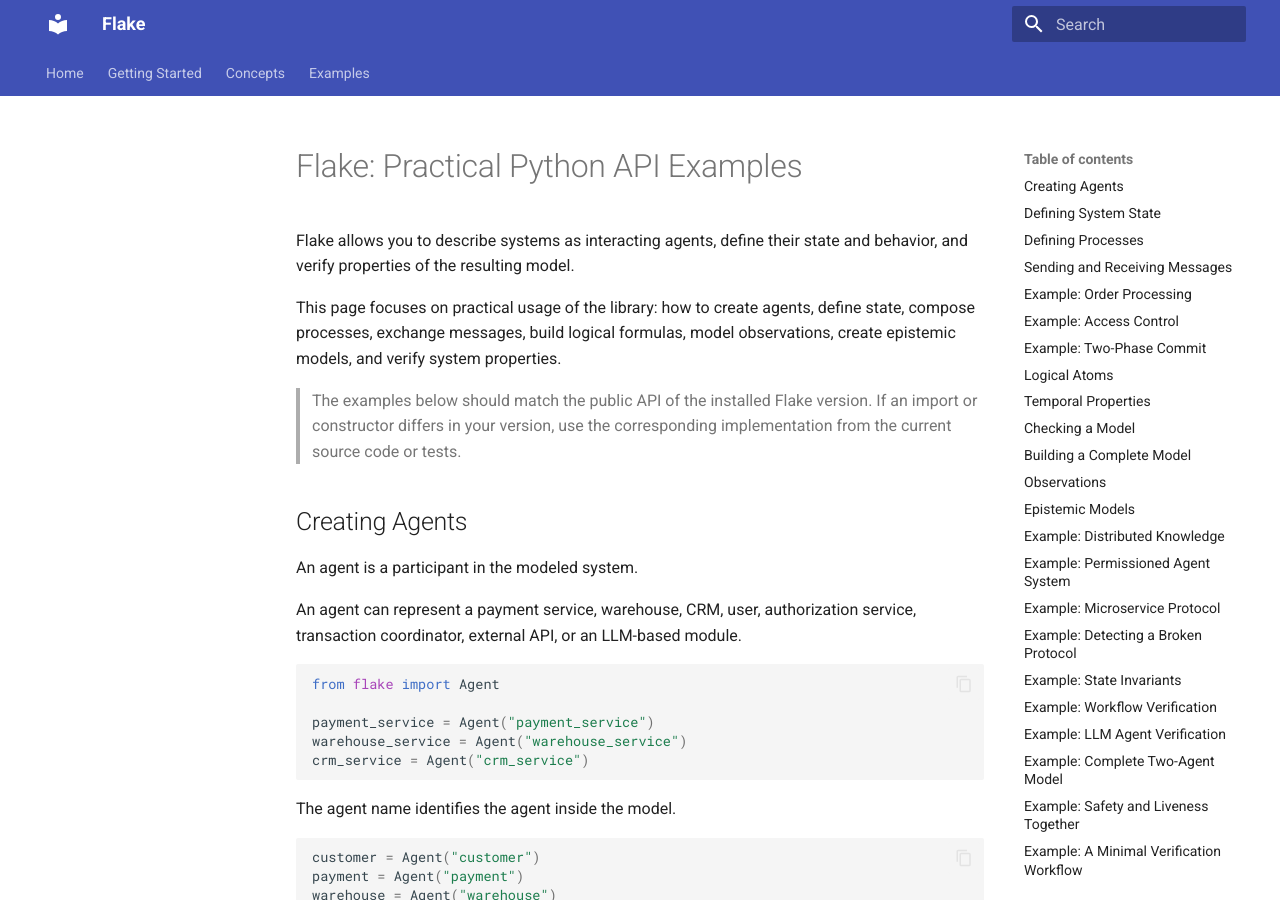
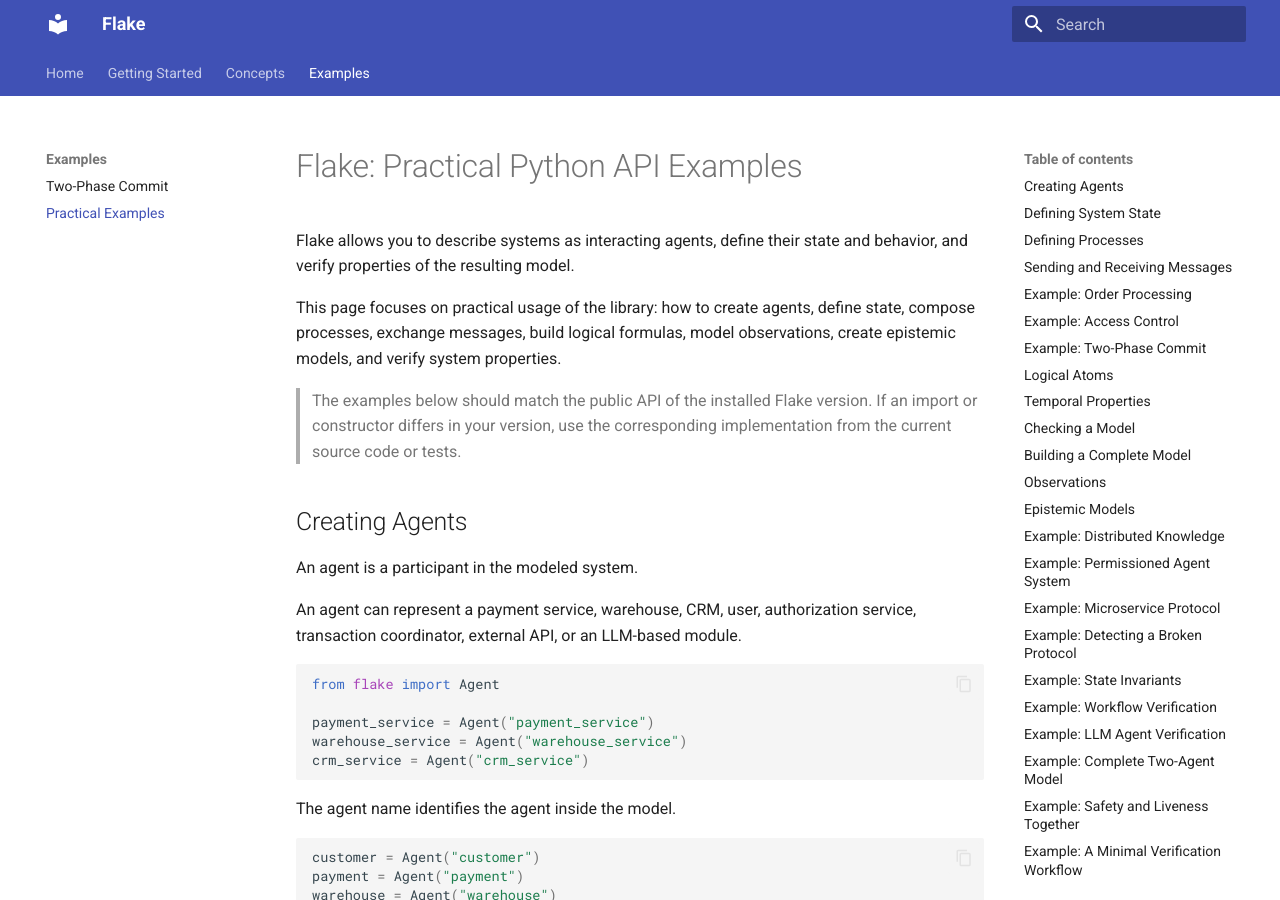
Before and after one commit to FlakePL/FlakePL, an MkDocs documentation site: the page built from docs/examples/examples.md, in a window 1280 px wide and 900 px high. Built offline with MkDocs 1.6.1 and Material for MkDocs 9.7.7, drawn with Linux system fonts in a browser that asks for light colours.

Commit message:
add examples documentation pages

```diff
--- a/mkdocs.yml
+++ b/mkdocs.yml
@@ -34,3 +34,4 @@ nav:
       - Verification: concepts/verification.md
   - Examples:
       - Two-Phase Commit: examples/two-phase-commit.md
+      - Practical Examples: examples/examples.md
```
